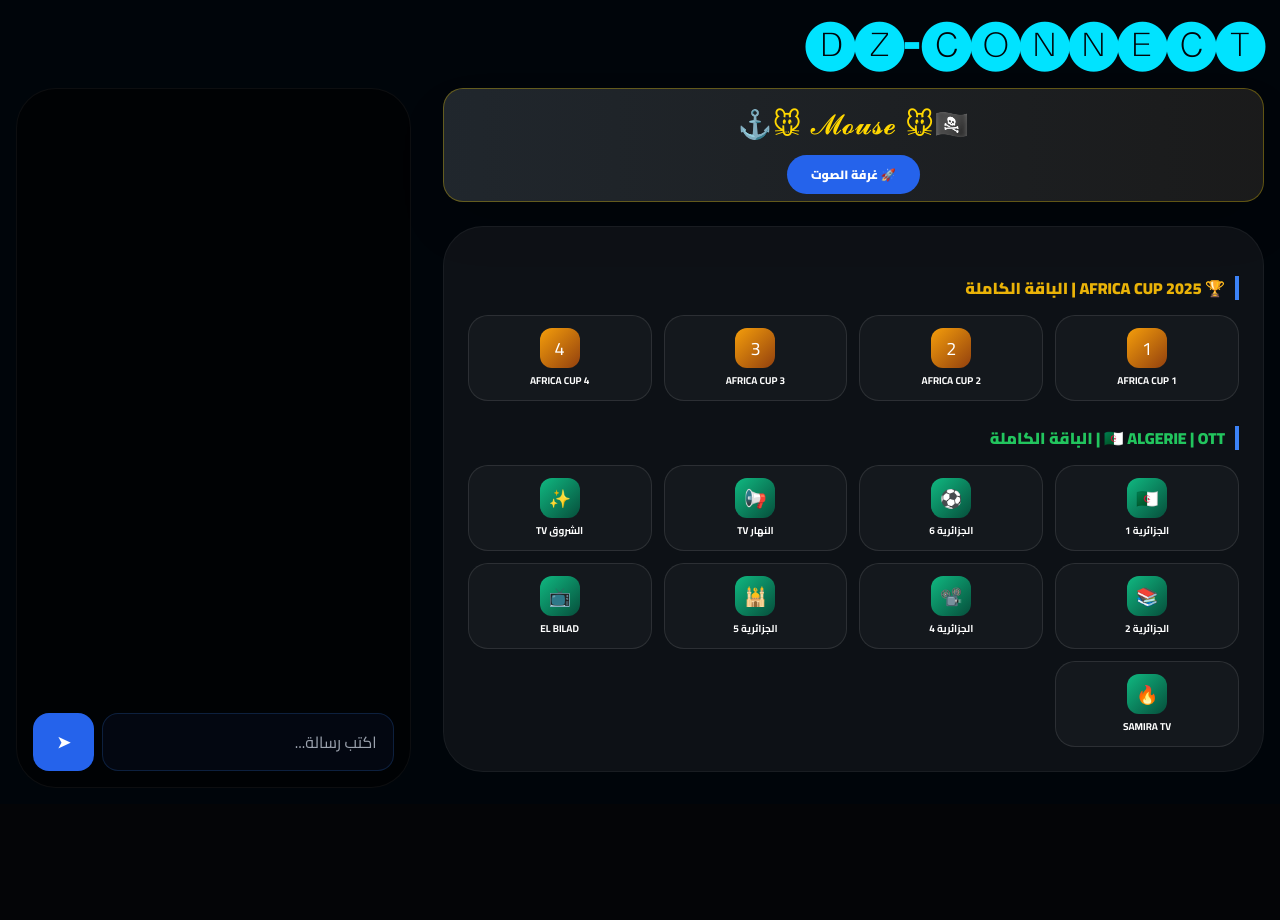
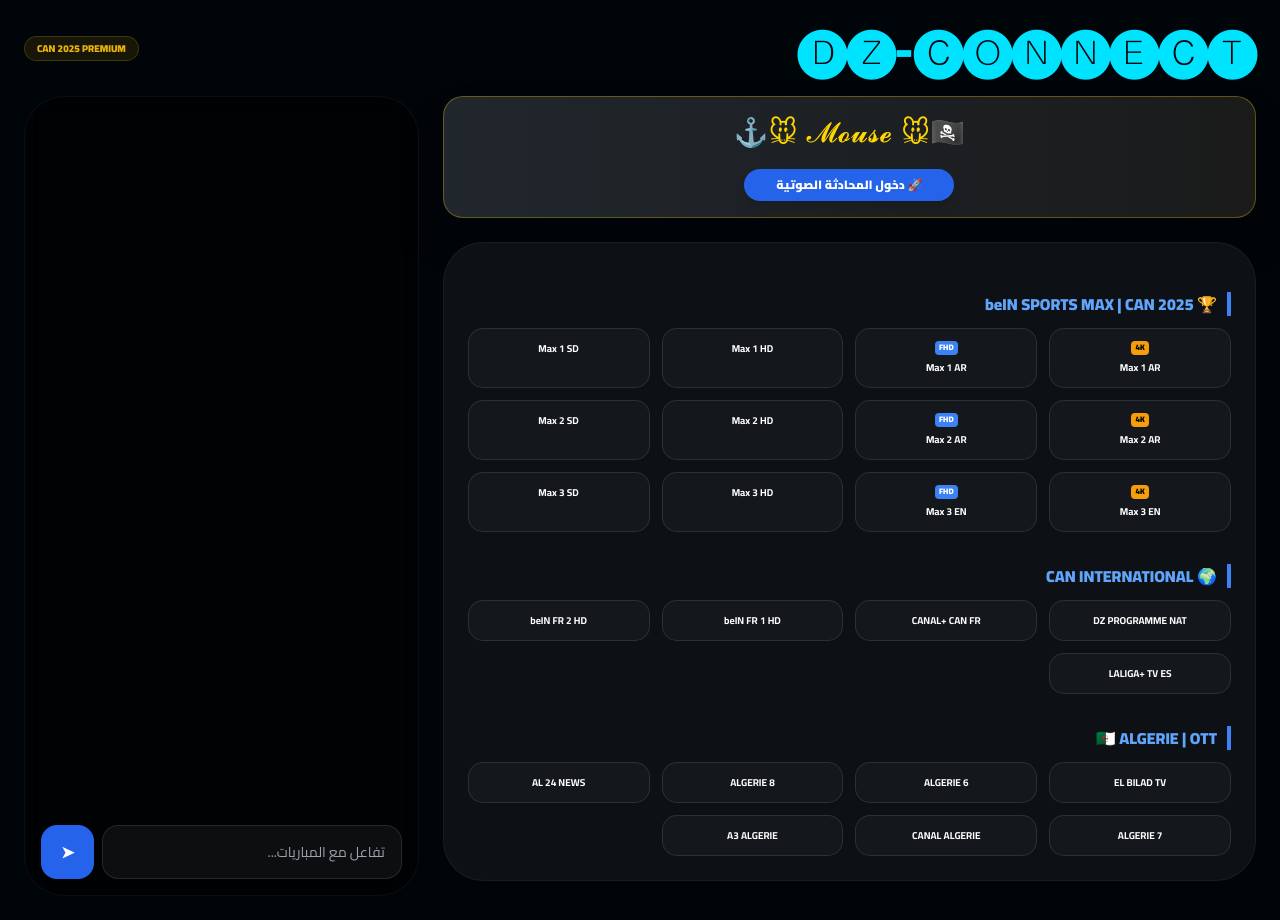
Before and after one commit to ijrambux/DZ-CONNECT, a Flask app: page /hub in a window 1280 px wide. Before the commit the page ends 772 px from the top, so only its background shows below. Run offline with Flask 3, Linux system fonts and the light colour scheme; the visitor is signed in with stand-in values (Sample User, id 1); data that the repository does not hold is empty; some libraries are stand-ins or nearby versions.

Commit message:
Update hub.html

```diff
--- a/templates/hub.html
+++ b/templates/hub.html
@@ -3,13 +3,14 @@
 <head>
     <meta charset="UTF-8">
     <meta name="viewport" content="width=device-width, initial-scale=1.0">
-    <title>🅓🅩-🅒🅞🅝🅝🅔🅒🅣 | VIP Algerian OTT</title>
+    <title>🅓🅩-🅒🅞🅝🅝🅔🅒🅣 | Africa Cup Special</title>
     <script src="https://cdn.tailwindcss.com"></script>
     <link href="https://fonts.googleapis.com/css2?family=Cairo:wght@400;700;900&display=swap" rel="stylesheet">
     <style>
         body { background: #00050a; color: white; font-family: 'Cairo', sans-serif; }
         .brand { filter: invert(48%) sepia(79%) saturate(2476%) hue-rotate(160deg) brightness(118%) contrast(119%); font-weight: 900; }
 
+        /* تصميم Mouse الذهبي */
         .chat-wrapper {
             border-radius: 20px; overflow: hidden;
             background: linear-gradient(270deg, #1a1a1a, #2c3e50, #1a1a1a);
@@ -20,65 +21,80 @@
         .custom-logo { text-align: center; font-size: 28px; color: #ffd700; padding: 15px 0; font-family: cursive; }
 
         .channel-card {
-            background: rgba(255, 255, 255, 0.03);
-            border: 1px solid rgba(255, 255, 255, 0.1);
-            border-radius: 20px; padding: 12px;
-            text-align: center; transition: 0.3s; cursor: pointer;
+            background: rgba(255, 255, 255, 0.03); border: 1px solid rgba(255, 255, 255, 0.1);
+            border-radius: 15px; padding: 12px; text-align: center; transition: 0.2s; cursor: pointer;
             display: flex; flex-direction: column; align-items: center; gap: 5px;
         }
-        .channel-card:hover { background: rgba(59, 130, 246, 0.1); border-color: #3b82f6; transform: translateY(-3px); }
+        .channel-card:hover { background: rgba(59, 130, 246, 0.15); border-color: #3b82f6; transform: translateY(-3px); }
 
-        .icon-circle { width: 40px; height: 40px; border-radius: 12px; display: flex; align-items: center; justify-content: center; font-size: 18px; }
-        .bg-cup { background: linear-gradient(135deg, #f59e0b, #92400e); }
-        .bg-dz { background: linear-gradient(135deg, #10b981, #064e3b); }
+        .badge-4k { background: #f59e0b; color: black; font-size: 8px; padding: 1px 4px; border-radius: 4px; font-weight: 900; }
+        .badge-fhd { background: #3b82f6; color: white; font-size: 8px; padding: 1px 4px; border-radius: 4px; font-weight: 900; }
 
-        .section-title { font-size: 16px; font-weight: 900; margin: 25px 0 15px 0; color: #60a5fa; border-right: 4px solid #3b82f6; padding-right: 10px; }
+        .section-title { font-size: 16px; font-weight: 900; margin: 25px 0 12px 0; color: #60a5fa; border-right: 4px solid #3b82f6; padding-right: 10px; }
         .bubble { background: rgba(255, 255, 255, 0.05); border: 1px solid rgba(255, 255, 255, 0.1); border-radius: 15px; padding: 10px; margin-bottom: 8px; }
     </style>
 </head>
-<body class="p-4">
+<body class="p-3 md:p-6">
     <div class="max-w-[1400px] mx-auto">
         <header class="flex justify-between items-center mb-6">
             <h1 class="brand text-3xl md:text-5xl">🅓🅩-🅒🅞🅝🅝🅔🅒🅣</h1>
+            <div class="text-[10px] font-black text-yellow-500 bg-yellow-500/10 px-3 py-1 rounded-full border border-yellow-500/20">CAN 2025 PREMIUM</div>
         </header>
 
-        <div class="grid grid-cols-1 lg:grid-cols-3 gap-8">
+        <div class="grid grid-cols-1 lg:grid-cols-3 gap-6">
             <div class="lg:col-span-2">
                 <div class="chat-wrapper shadow-2xl mb-6">
                     <div class="custom-logo">🏴‍☠️🐭 𝓜𝓸𝓾𝓼𝓮 🐭⚓️</div>
-                    <div class="text-center pb-4"><a href="https://meet.jit.si/dznetvoice" target="_blank" class="bg-blue-600 px-6 py-2 rounded-full text-xs font-black">🚀 غرفة الصوت</a></div>
+                    <div class="flex justify-center pb-4">
+                        <a href="https://meet.jit.si/dznetvoice" target="_blank" class="bg-blue-600 px-8 py-2 rounded-full text-xs font-black shadow-lg">🚀 دخول المحادثة الصوتية</a>
+                    </div>
                 </div>
 
-                <div class="bg-white/5 p-6 rounded-[2.5rem] border border-white/5">
+                <div class="bg-white/5 p-4 md:p-6 rounded-[2.5rem] border border-white/5">
 
-                    <h2 class="section-title text-yellow-500">🏆 AFRICA CUP 2025 | الباقة الكاملة</h2>
-                    <div class="grid grid-cols-2 md:grid-cols-4 gap-3">
-                        <div onclick="openLink('400070')" class="channel-card"><div class="icon-circle bg-cup">1</div><span class="text-[10px] font-bold">AFRICA CUP 1</span></div>
-                        <div onclick="openLink('400071')" class="channel-card"><div class="icon-circle bg-cup">2</div><span class="text-[10px] font-bold">AFRICA CUP 2</span></div>
-                        <div onclick="openLink('400072')" class="channel-card"><div class="icon-circle bg-cup">3</div><span class="text-[10px] font-bold">AFRICA CUP 3</span></div>
-                        <div onclick="openLink('400073')" class="channel-card"><div class="icon-circle bg-cup">4</div><span class="text-[10px] font-bold">AFRICA CUP 4</span></div>
+                    <h2 class="section-title">🏆 beIN SPORTS MAX | CAN 2025</h2>
+                    <div class="grid grid-cols-2 md:grid-cols-4 gap-3 mb-8">
+                        <div onclick="openLink('432904')" class="channel-card"><span class="badge-4k">4K</span><span class="text-[10px] font-bold">Max 1 AR</span></div>
+                        <div onclick="openLink('432903')" class="channel-card"><span class="badge-fhd">FHD</span><span class="text-[10px] font-bold">Max 1 AR</span></div>
+                        <div onclick="openLink('432902')" class="channel-card"><span class="text-[10px] font-bold">Max 1 HD</span></div>
+                        <div onclick="openLink('432901')" class="channel-card"><span class="text-[10px] font-bold">Max 1 SD</span></div>
+                        <div onclick="openLink('432900')" class="channel-card"><span class="badge-4k">4K</span><span class="text-[10px] font-bold">Max 2 AR</span></div>
+                        <div onclick="openLink('432899')" class="channel-card"><span class="badge-fhd">FHD</span><span class="text-[10px] font-bold">Max 2 AR</span></div>
+                        <div onclick="openLink('432898')" class="channel-card"><span class="text-[10px] font-bold">Max 2 HD</span></div>
+                        <div onclick="openLink('432897')" class="channel-card"><span class="text-[10px] font-bold">Max 2 SD</span></div>
+                        <div onclick="openLink('432896')" class="channel-card"><span class="badge-4k">4K</span><span class="text-[10px] font-bold">Max 3 EN</span></div>
+                        <div onclick="openLink('432895')" class="channel-card"><span class="badge-fhd">FHD</span><span class="text-[10px] font-bold">Max 3 EN</span></div>
+                        <div onclick="openLink('432894')" class="channel-card"><span class="text-[10px] font-bold">Max 3 HD</span></div>
+                        <div onclick="openLink('432893')" class="channel-card"><span class="text-[10px] font-bold">Max 3 SD</span></div>
                     </div>
 
-                    <h2 class="section-title text-green-500">🇩🇿 ALGERIE | OTT | الباقة الكاملة</h2>
+                    <h2 class="section-title">🌍 CAN INTERNATIONAL</h2>
+                    <div class="grid grid-cols-2 md:grid-cols-4 gap-3 mb-8">
+                        <div onclick="openLink('432888')" class="channel-card"><span class="text-[10px] font-bold">DZ PROGRAMME NAT</span></div>
+                        <div onclick="openLink('432884')" class="channel-card"><span class="text-[10px] font-bold">CANAL+ CAN FR</span></div>
+                        <div onclick="openLink('432883')" class="channel-card"><span class="text-[10px] font-bold">beIN FR 1 HD</span></div>
+                        <div onclick="openLink('432882')" class="channel-card"><span class="text-[10px] font-bold">beIN FR 2 HD</span></div>
+                        <div onclick="openLink('432881')" class="channel-card"><span class="text-[10px] font-bold">LALIGA+ TV ES</span></div>
+                    </div>
+
+                    <h2 class="section-title">🇩🇿 ALGERIE | OTT</h2>
                     <div class="grid grid-cols-2 md:grid-cols-4 gap-3">
-                        <div onclick="openLink('27040')" class="channel-card"><div class="icon-circle bg-dz">🇩🇿</div><span class="text-[10px] font-bold">الجزائرية 1</span></div>
-                        <div onclick="openLink('27038')" class="channel-card"><div class="icon-circle bg-dz">⚽</div><span class="text-[10px] font-bold">الجزائرية 6</span></div>
-                        <div onclick="openLink('27031')" class="channel-card"><div class="icon-circle bg-dz">📢</div><span class="text-[10px] font-bold">النهار TV</span></div>
-                        <div onclick="openLink('27030')" class="channel-card"><div class="icon-circle bg-dz">✨</div><span class="text-[10px] font-bold">الشروق TV</span></div>
-                        <div onclick="openLink('27039')" class="channel-card"><div class="icon-circle bg-dz">📚</div><span class="text-[10px] font-bold">الجزائرية 2</span></div>
-                        <div onclick="openLink('27035')" class="channel-card"><div class="icon-circle bg-dz">📽️</div><span class="text-[10px] font-bold">الجزائرية 4</span></div>
-                        <div onclick="openLink('27034')" class="channel-card"><div class="icon-circle bg-dz">🕌</div><span class="text-[10px] font-bold">الجزائرية 5</span></div>
-                        <div onclick="openLink('27027')" class="channel-card"><div class="icon-circle bg-dz">📺</div><span class="text-[10px] font-bold">EL BILAD</span></div>
-                        <div onclick="openLink('27025')" class="channel-card"><div class="icon-circle bg-dz">🔥</div><span class="text-[10px] font-bold">SAMIRA TV</span></div>
+                        <div onclick="openLink('351100')" class="channel-card"><span class="text-[10px] font-bold">EL BILAD TV</span></div>
+                        <div onclick="openLink('327314')" class="channel-card"><span class="text-[10px] font-bold">ALGERIE 6</span></div>
+                        <div onclick="openLink('295979')" class="channel-card"><span class="text-[10px] font-bold">ALGERIE 8</span></div>
+                        <div onclick="openLink('295221')" class="channel-card"><span class="text-[10px] font-bold">AL 24 NEWS</span></div>
+                        <div onclick="openLink('152921')" class="channel-card"><span class="text-[10px] font-bold">ALGERIE 7</span></div>
+                        <div onclick="openLink('1687')" class="channel-card"><span class="text-[10px] font-bold">CANAL ALGERIE</span></div>
+                        <div onclick="openLink('1675')" class="channel-card"><span class="text-[10px] font-bold">A3 ALGERIE</span></div>
                     </div>
                 </div>
             </div>
 
-            <div class="bg-black/60 p-4 rounded-[2.5rem] border border-white/5 h-[700px] flex flex-col">
+            <div class="bg-black/60 p-4 rounded-[2.5rem] border border-white/5 h-[800px] flex flex-col backdrop-blur-md">
                 <div id="box" class="flex-grow overflow-y-auto pr-2"></div>
                 <div class="flex gap-2 mt-4">
-                    <input id="m" type="text" placeholder="اكتب رسالة..." class="w-full bg-blue-900/10 p-4 rounded-2xl outline-none border border-blue-500/20 text-right">
-                    <button onclick="send()" class="bg-blue-600 px-6 rounded-2xl font-black">➤</button>
+                    <input id="m" type="text" placeholder="تفاعل مع المباريات..." class="w-full bg-white/5 p-4 rounded-2xl outline-none border border-white/10 text-right text-sm">
+                    <button onclick="send()" class="bg-blue-600 px-5 rounded-2xl font-black">➤</button>
                 </div>
             </div>
         </div>
@@ -96,9 +112,14 @@
 
         async function load() {
             const r = await fetch('/api/chat'); const d = await r.json();
-            document.getElementById('box').innerHTML = d.map(m => `<div class="bubble text-right"><div class="text-[8px] font-black text-blue-400 uppercase">${m.user}</div><div class="text-white text-xs">${m.text}</div></div>`).join('');
+            document.getElementById('box').innerHTML = d.map(m => `
+                <div class="bubble text-right">
+                    <div class="text-[9px] font-black text-blue-400 uppercase mb-1">${m.user}</div>
+                    <div class="text-white text-xs">${m.text}</div>
+                </div>`).join('');
             document.getElementById('box').scrollTop = document.getElementById('box').scrollHeight;
         }
+
         async function send() {
             const i = document.getElementById('m'); if(!i.value) return;
             await fetch('/api/chat', {method: 'POST', headers: {'Content-Type': 'application/json'}, body: JSON.stringify({msg: i.value})});
```
